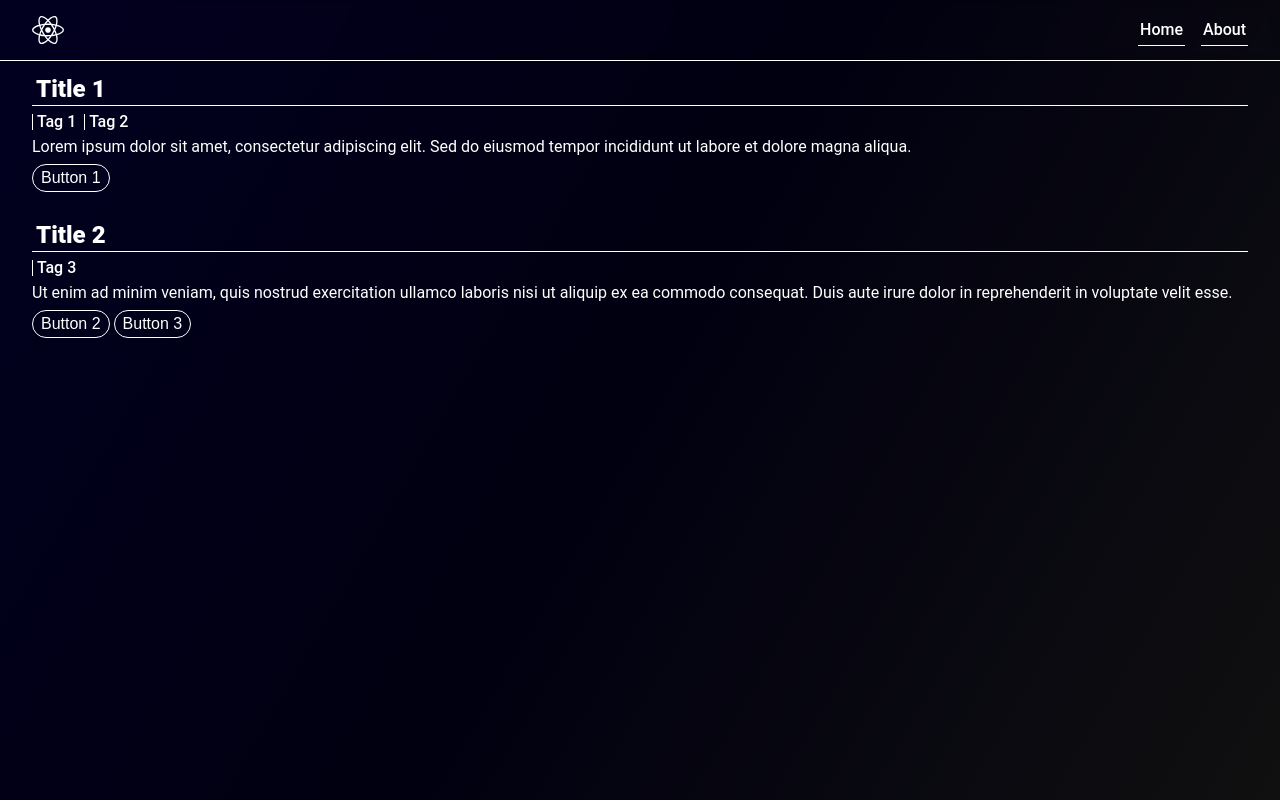
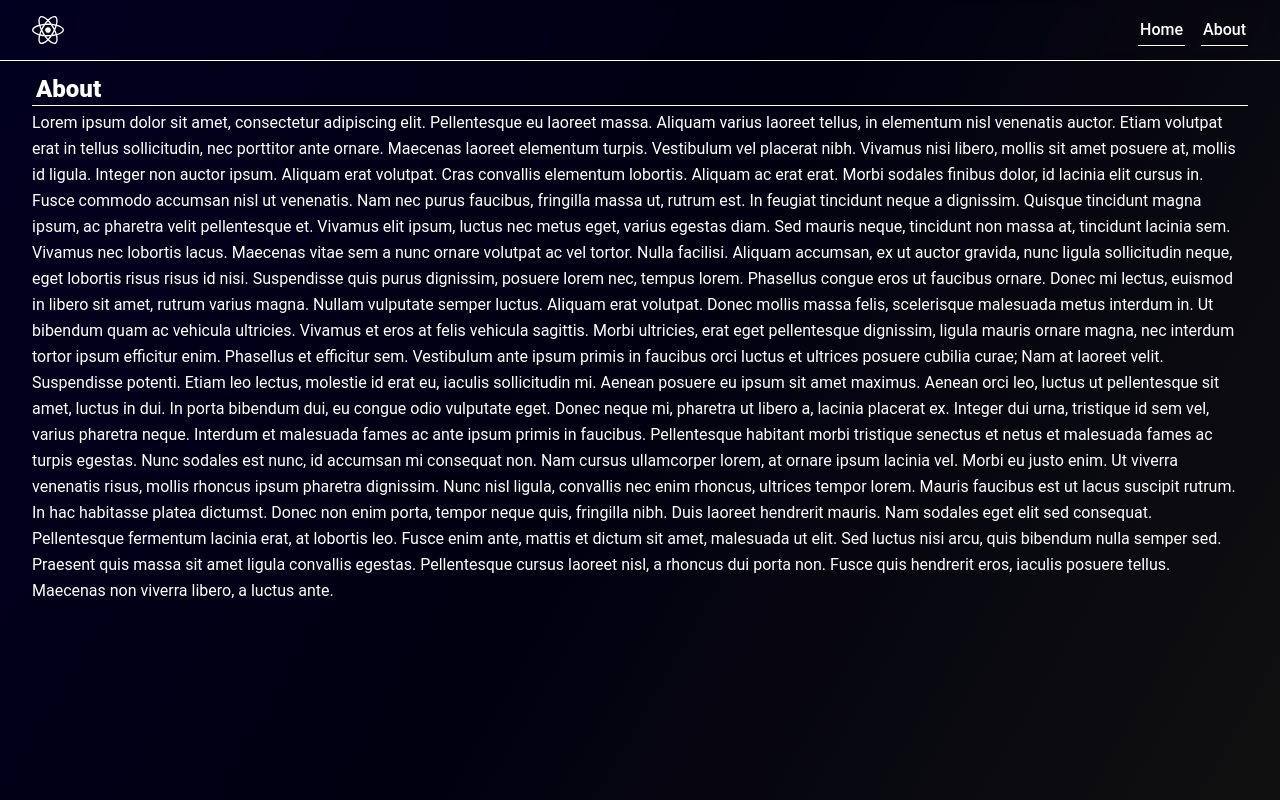
Before and after one commit to thr0wn/react-webpack, a React app: page /about in a window 1280 px wide. Before the commit this address led to /home. Built offline with nearby package versions, Linux system fonts and the light colour scheme.

Commit message:
create an about page

```diff
--- a/src/App.jsx
+++ b/src/App.jsx
@@ -1,12 +1,16 @@
 import React from "react";
 import { Redirect, Route, Switch } from "react-router-dom";
 import Home from "@/src/pages/Home";
+import About from "@/src/pages/About";
 
 const App = () => (
   <Switch>
     <Route path="/home">
       <Home />
     </Route>
+    <Route path="/about">
+      <About />
+    </Route>
     <Redirect from="/*" to="/home" exact />
   </Switch>
 );
--- a/src/components/Button/index.jsx
+++ b/src/components/Button/index.jsx
@@ -8,7 +8,7 @@ const Button = ({ className, children, ...otherProps }) => (
 );
 
 Button.propTypes = {
-  children: PropTypes.node,
+  children: PropTypes.node.isRequired,
 };
 
 Button.defaultProps = {
--- a/src/components/Header/index.jsx
+++ b/src/components/Header/index.jsx
@@ -1,13 +1,18 @@
-import React, { useState } from "react";
-import Menu from "@/src/components/Menu";
-import Logo from "@/src/components/Logo";
+import React from "react";
+import PropTypes from "prop-types";
+import classNames from "classnames";
 import "./index.css";
 
-const Header = () => (
-  <div className="header">
-    <Logo />
-    <Menu />
-  </div>
+const Header = ({ className, children, ...otherProps }) => (
+  <div className={classNames("header", className)} {...otherProps}>{children}</div>
 );
 
+Header.propTypes = {
+  children: PropTypes.node.isRequired,
+};
+
+Header.defaultProps = {
+  children: null
+};
+
 export default Header;
--- a/src/components/Link/index.jsx
+++ b/src/components/Link/index.jsx
@@ -8,7 +8,7 @@ const Link = ({ className, children, ...otherProps }) => (
 );
 
 Link.propTypes = {
-  children: PropTypes.node,
+  children: PropTypes.node.isRequired,
 };
 
 Link.defaultProps = {
--- a/src/components/Menu/index.jsx
+++ b/src/components/Menu/index.jsx
@@ -1,4 +1,4 @@
-import React, { useState, useMemo } from "react";
+import React, { useState } from "react";
 import Title from "@/src/components/Title";
 import Link from "@/src/components/Link";
 import { useHistory } from "react-router";
--- a/src/components/Tag/index.jsx
+++ b/src/components/Tag/index.jsx
@@ -1,4 +1,4 @@
-import React, { useState } from "react";
+import React from "react";
 import PropTypes from "prop-types";
 import classNames from "classnames";
 import "./index.css";
@@ -8,7 +8,7 @@ const Tag = ({ className, children, ...otherProps }) => (
 );
 
 Tag.propTypes = {
-  children: PropTypes.node,
+  children: PropTypes.node.isRequired,
 };
 
 Tag.defaultProps = {
--- a/src/components/Text/index.jsx
+++ b/src/components/Text/index.jsx
@@ -8,7 +8,7 @@ const Text = ({ className, children, ...otherProps }) => (
 );
 
 Text.propTypes = {
-  children: PropTypes.node,
+  children: PropTypes.node.isRequired,
 };
 
 Text.defaultProps = {
--- a/src/components/Title/index.jsx
+++ b/src/components/Title/index.jsx
@@ -1,4 +1,4 @@
-import React, { useState } from "react";
+import React from "react";
 import PropTypes from "prop-types";
 import classNames from "classnames";
 import "./index.css";
@@ -8,7 +8,7 @@ const Title = ({ className, children, ...otherProps }) => (
 );
 
 Title.propTypes = {
-  children: PropTypes.node,
+  children: PropTypes.node.isRequired,
 };
 
 Title.defaultProps = {
--- /dev/null
+++ b/src/pages/About/index.css
@@ -0,0 +1,12 @@
+.about-page {
+  max-width: 1440px;
+  margin: 0 auto;
+}
+
+.about-content {
+  padding: 8px 32px;
+
+  @media (max-width: 768px) {
+    padding: 0 8px;
+  }
+}
--- /dev/null
+++ b/src/pages/About/index.jsx
@@ -0,0 +1,34 @@
+import React from "react";
+import Header from "@/src/components/Header";
+import Title from "@/src/components/Title";
+import Text from "@/src/components/Text";
+import Logo from "@/src/components/Logo";
+import Menu from "@/src/components/Menu";
+import "./index.css";
+
+const About = () => (
+  <main className="about-page">
+    <Header>
+      <Logo />
+      <Menu />
+    </Header>
+    <article className="about-content">
+      <section>
+        <Title>About</Title>
+        <Text>
+          Lorem ipsum dolor sit amet, consectetur adipiscing elit. Pellentesque eu laoreet massa. Aliquam varius laoreet tellus, in elementum nisl venenatis auctor. Etiam volutpat erat in tellus sollicitudin, nec porttitor ante ornare. Maecenas laoreet elementum turpis. Vestibulum vel placerat nibh. Vivamus nisi libero, mollis sit amet posuere at, mollis id ligula. Integer non auctor ipsum.
+
+          Aliquam erat volutpat. Cras convallis elementum lobortis. Aliquam ac erat erat. Morbi sodales finibus dolor, id lacinia elit cursus in. Fusce commodo accumsan nisl ut venenatis. Nam nec purus faucibus, fringilla massa ut, rutrum est. In feugiat tincidunt neque a dignissim. Quisque tincidunt magna ipsum, ac pharetra velit pellentesque et. Vivamus elit ipsum, luctus nec metus eget, varius egestas diam. Sed mauris neque, tincidunt non massa at, tincidunt lacinia sem. Vivamus nec lobortis lacus. Maecenas vitae sem a nunc ornare volutpat ac vel tortor. Nulla facilisi.
+
+          Aliquam accumsan, ex ut auctor gravida, nunc ligula sollicitudin neque, eget lobortis risus risus id nisi. Suspendisse quis purus dignissim, posuere lorem nec, tempus lorem. Phasellus congue eros ut faucibus ornare. Donec mi lectus, euismod in libero sit amet, rutrum varius magna. Nullam vulputate semper luctus. Aliquam erat volutpat. Donec mollis massa felis, scelerisque malesuada metus interdum in. Ut bibendum quam ac vehicula ultricies. Vivamus et eros at felis vehicula sagittis. Morbi ultricies, erat eget pellentesque dignissim, ligula mauris ornare magna, nec interdum tortor ipsum efficitur enim. Phasellus et efficitur sem. Vestibulum ante ipsum primis in faucibus orci luctus et ultrices posuere cubilia curae; Nam at laoreet velit. Suspendisse potenti.
+
+          Etiam leo lectus, molestie id erat eu, iaculis sollicitudin mi. Aenean posuere eu ipsum sit amet maximus. Aenean orci leo, luctus ut pellentesque sit amet, luctus in dui. In porta bibendum dui, eu congue odio vulputate eget. Donec neque mi, pharetra ut libero a, lacinia placerat ex. Integer dui urna, tristique id sem vel, varius pharetra neque. Interdum et malesuada fames ac ante ipsum primis in faucibus. Pellentesque habitant morbi tristique senectus et netus et malesuada fames ac turpis egestas. Nunc sodales est nunc, id accumsan mi consequat non.
+
+          Nam cursus ullamcorper lorem, at ornare ipsum lacinia vel. Morbi eu justo enim. Ut viverra venenatis risus, mollis rhoncus ipsum pharetra dignissim. Nunc nisl ligula, convallis nec enim rhoncus, ultrices tempor lorem. Mauris faucibus est ut lacus suscipit rutrum. In hac habitasse platea dictumst. Donec non enim porta, tempor neque quis, fringilla nibh. Duis laoreet hendrerit mauris. Nam sodales eget elit sed consequat. Pellentesque fermentum lacinia erat, at lobortis leo. Fusce enim ante, mattis et dictum sit amet, malesuada ut elit. Sed luctus nisi arcu, quis bibendum nulla semper sed. Praesent quis massa sit amet ligula convallis egestas. Pellentesque cursus laoreet nisl, a rhoncus dui porta non. Fusce quis hendrerit eros, iaculis posuere tellus. Maecenas non viverra libero, a luctus ante.
+        </Text>
+      </section>
+    </article>
+  </main>
+);
+
+export default About;
--- a/src/pages/Home/index.jsx
+++ b/src/pages/Home/index.jsx
@@ -1,14 +1,19 @@
-import React, { useEffect } from "react";
+import React from "react";
 import Header from "@/src/components/Header";
 import Title from "@/src/components/Title";
 import Text from "@/src/components/Text";
 import Tag from "@/src/components/Tag";
 import Button from "@/src/components/Button";
+import Logo from "@/src/components/Logo";
+import Menu from "@/src/components/Menu";
 import "./index.css";
 
 const Home = () => (
   <main className="home-page">
-    <Header />
+    <Header>
+      <Logo />
+      <Menu />
+    </Header>
     <article className="home-content">
       <section>
         <Title>Title 1</Title>
```
